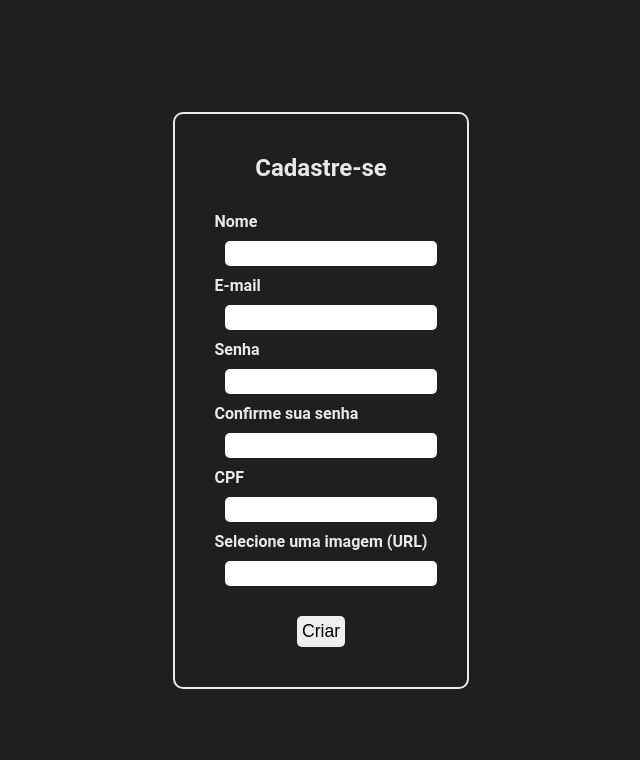
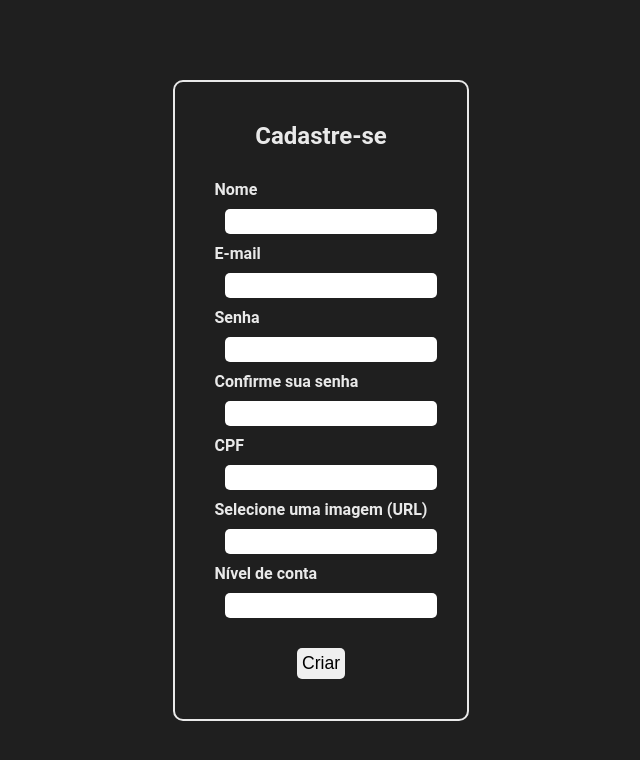
Before and after one commit to FelipeKulote/react_typescript, a React (Vite) app: page /form-user in a window 1280 px wide. Shown: the top 760 px of the page, without its empty margins (319-959 px from the left). Built offline with nearby package versions, Linux system fonts and the light colour scheme.

Commit message:
fix: create user with role

```diff
--- a/src/components/forms/user/form-user.tsx
+++ b/src/components/forms/user/form-user.tsx
@@ -81,6 +81,16 @@ export function FormUser() {
             }}
             required
           />
+          <h4>Nível de conta</h4>
+          <input
+            type="text"
+            name="role"
+            placeholder=""
+            onChange={(e) => {
+              setNewUser({ ...newUser, role: e.target.value });
+            }}
+            required
+          />
         </div>
         <button>Criar</button>
       </FormCreateUser>
```
